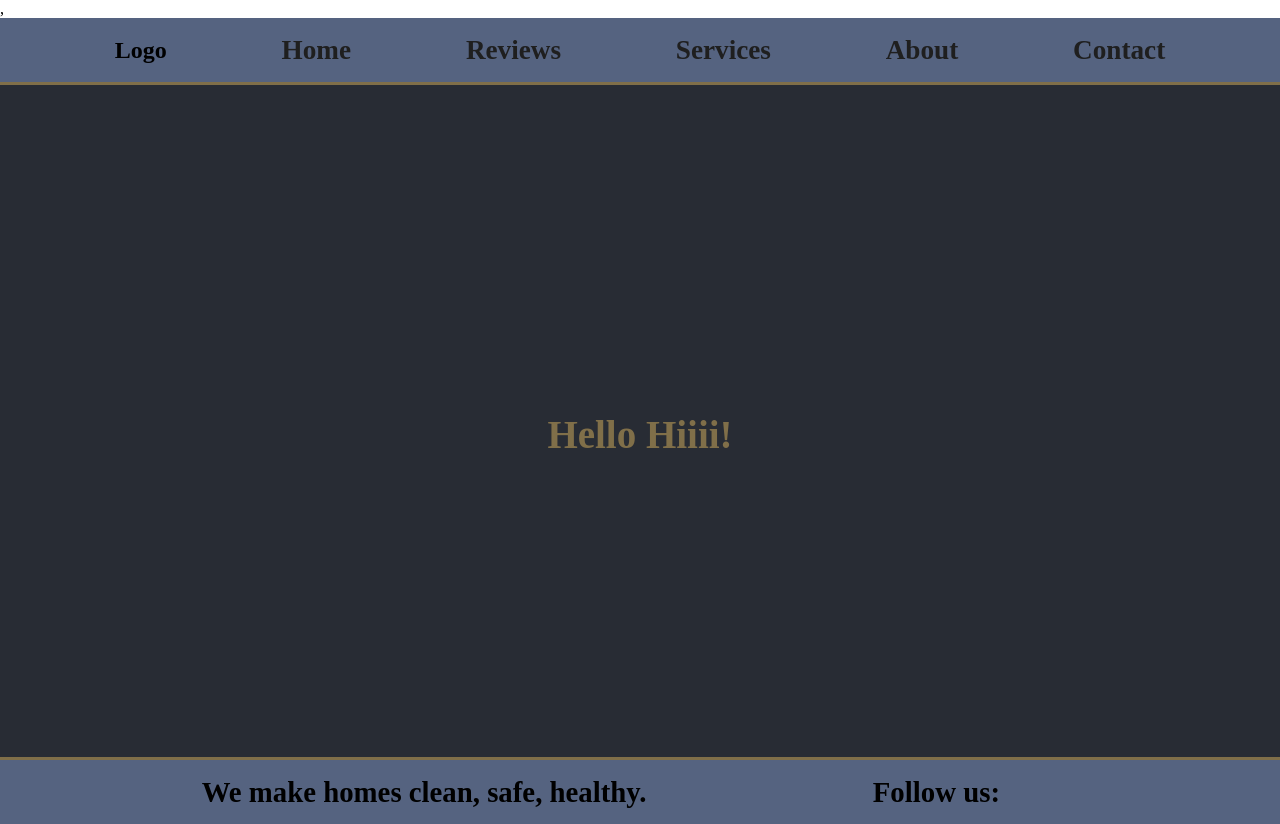
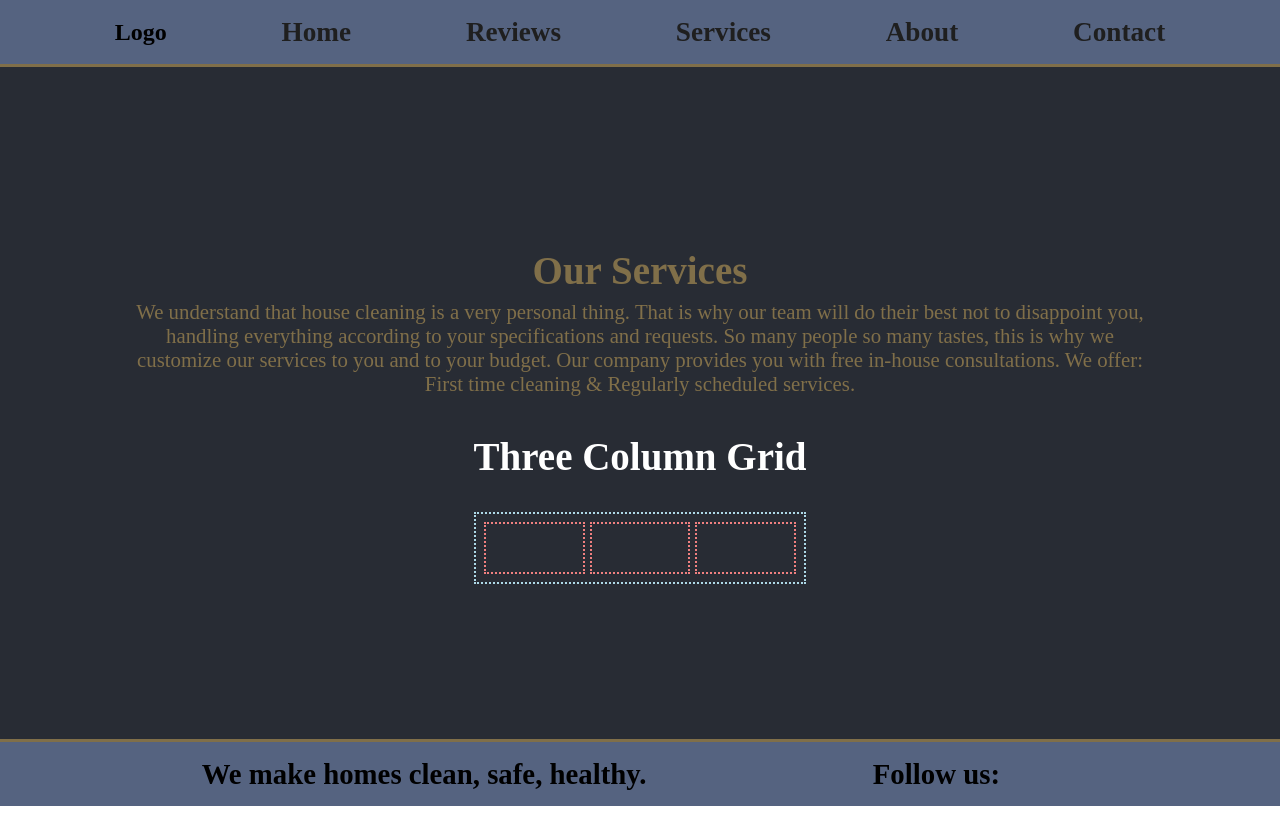
Before and after one commit to BAZBOT123/Cleaning-Website, a React (Create React App) app: page /services in a window 1280 px wide. Built offline with nearby package versions, Linux system fonts and the light colour scheme; no server answers; some icons are missing.

Commit message:
added sliding annimation to the Home page

```diff
--- a/package.json
+++ b/package.json
@@ -7,7 +7,8 @@
     "react": "^18.2.0",
     "react-dom": "^18.2.0",
     "react-router-dom": "^6.3.0",
-    "react-scripts": "^5.0.1"
+    "react-scripts": "^5.0.1",
+    "react-slideshow-image": "^4.0.4"
   },
   "scripts": {
     "start": "react-scripts start",
--- a/src/App.js
+++ b/src/App.js
@@ -10,16 +10,17 @@ import Contact from './components/Contact'
 
 export default function App() {
   const [cleaners, setCleaners] = useState(null)
+  const url = 'http://localhost:3000/'
 
   useEffect(() => {
-    fetch('http://localhost:3000/' + cleaners)
+    fetch(url + cleaners)
       .then(res => res.json())
       .then(res => {
        console.log(res)
 
       })
     // eslint-disable-next-line react-hooks/exhaustive-deps
-  }, [])
+  }, [url])
 
 
   return (
--- a/src/components/Home.js
+++ b/src/components/Home.js
@@ -2,6 +2,25 @@ import '../App.css';
 import { Link } from "react-router-dom"
 import { ReactComponent as InstgramSvg } from '../assets/instagram-brands.svg';
 import React, { Component } from 'react';
+import { Slide } from 'react-slideshow-image';
+import 'react-slideshow-image/dist/styles.css'
+
+
+const slideImages = [
+  {
+    url: 'images/slide_2.jpg',
+    caption: 'Slide 1'
+  },
+  {
+    url: 'images/slide_3.jpg',
+    caption: 'Slide 2'
+  },
+  {
+    url: 'images/slide_4.jpg',
+    caption: 'Slide 3'
+  },
+];
+
 
 
 
@@ -32,11 +51,31 @@ export default function Home() {
       </nav>
 
       <main className="App-header">
+
+      <div className="slide-container">
+        <Slide>
+         {slideImages.map((slideImage, index)=> (
+            <div className="each-slide" key={index}>
+              <div style={{'backgroundImage': `url(${slideImage.url})`}}>
+                <span>{slideImage.caption}</span>
+              </div>
+            </div>
+          ))}
+        </Slide>
+      </div>
       <div>
       <Link to='/about'>
       <button type="button" className="btn btn-info">Enter</button>
       </Link>
       </div>
+
+      <div>
+
+      <p>pppp</p>
+      </div>
+
+
+
       </main>
 
 
--- a/src/components/Services.css
+++ b/src/components/Services.css
@@ -0,0 +1,20 @@
+.three-column-grid {
+    display: grid;
+    gap: 5px;
+    grid-template-columns: 1fr 1fr 1fr;
+    border: 1px solid green;
+
+  }
+
+
+  .box {
+    min-width: 40px;
+    min-height: 40px;
+    padding: 4px;
+    border: 2px dotted lightcoral;
+  }
+
+  .container {
+    padding: 8px;
+    border: 2px dotted lightblue;
+  }
--- a/src/components/Services.js
+++ b/src/components/Services.js
@@ -31,12 +31,27 @@ export default function Services() {
             </nav>
 
             <main className="App-header">
-                <h1>Hello Hiiii!</h1>
+                <h1>Our Services</h1>
+                <p>We understand that house cleaning is a very personal thing.
+                    That is why our team will do their best not to disappoint you,
+                    handling everything according to your specifications and requests.
+                    So many people so many tastes, this is why we customize our services to you and to your budget.
+                    Our company provides you with free in-house consultations.
+                    We offer: First time cleaning & Regularly scheduled  services.
+                </p>
+                <div>
+    <h2>Three Column Grid</h2>
+    <div class="container three-column-grid">
+      <div class="box"></div>
+      <div class="box"></div>
+      <div class="box"></div>
+    </div>
+  </div>
             </main>
 
             <footer className="App-footer">
-            <h1>We make homes clean, safe, healthy.</h1>
-            <h1 className='follow-us'>Follow us:  <a href="https://www.google.com/"><InstgramSvg /></a></h1>
+                <h1>We make homes clean, safe, healthy.</h1>
+                <h1 className='follow-us'>Follow us:  <a href="https://www.google.com/"><InstgramSvg /></a></h1>
             </footer>
         </div>
     );
--- a/src/index.js
+++ b/src/index.js
@@ -7,11 +7,11 @@ import { BrowserRouter } from "react-router-dom";
 
 const root = ReactDOM.createRoot(document.getElementById('root'));
 root.render(
-  <BrowserRouter>,
+  <BrowserRouter>
     <React.StrictMode>
       <App />
     </React.StrictMode>
-  </BrowserRouter>,
+  </BrowserRouter>
 );
 
 // If you want to start measuring performance in your app, pass a function
```
Also changed, not shown: src/App.css (line endings or trailing spaces), src/components/Reviews.js (line endings or trailing spaces), 1 other file (tests, documents, lock files or other folders).
